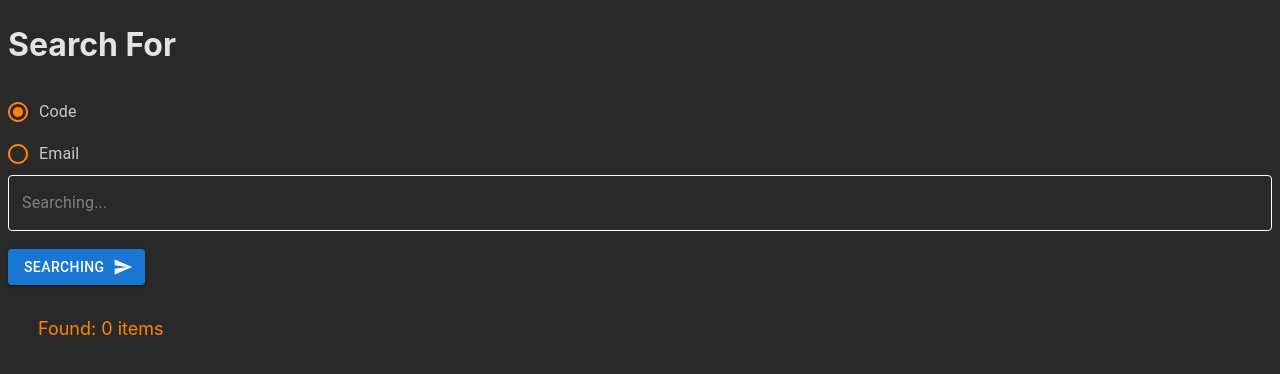
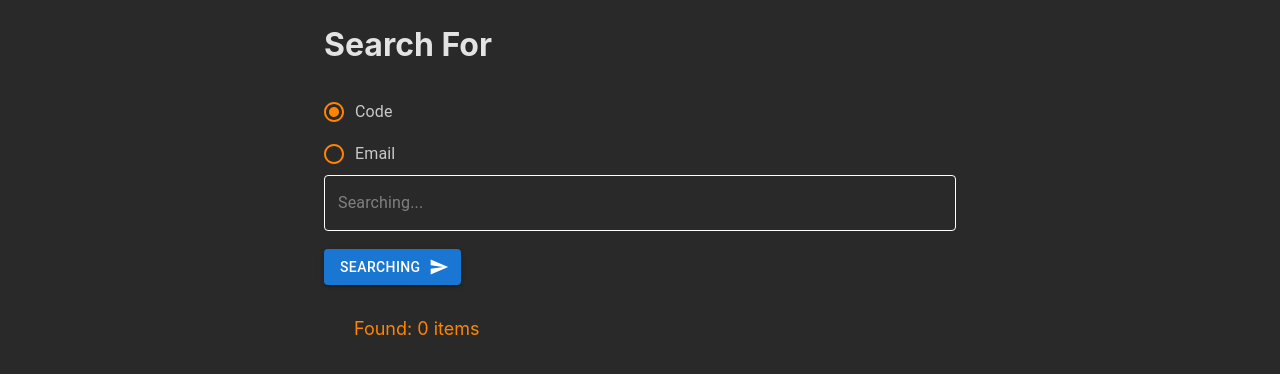
Before and after one commit to RarceD/MyBookerFrontend, a React (Vite) app: page /admin in a window 1280 px wide. Shown: the top 374 px of the page. Built offline with nearby package versions, Linux system fonts and the light colour scheme.

Commit message:
Create responsive unified handler

```diff
--- a/src/App.tsx
+++ b/src/App.tsx
@@ -5,9 +5,8 @@ import Footer from './components/Footer'
 import HeaderRaad from './components/HeaderRaad'
 import NoConnection from './pages/NoConnection'
 import { convertNumberToType, PageType, PageTypeNumber } from './interfaces/pages'
-import { responsiveCtr } from './util/responsiveService';
 import { APP_NAME } from './api/request'
-import { SendStatsInfo } from './api/actions'
+import ResponsiveHandler from './components/ResponsiveHandler'
 
 const Comunity = lazy(() => import('./pages/Comunity'));
 const Courts = lazy(() => import('./pages/Courts'));
@@ -116,12 +115,14 @@ function AppBase() {
   return (
     <>
       <HeaderRaad />
-      <div className="App" style={responsiveCtr.IsMobileDevice() ? {} : { paddingLeft: "25%", paddingRight: "25%" }}>
-        {page === "comunity" && <Comunity />}
-        {page === "courts" && <Courts />}
-        {page === "normative" && <Normative />}
-        {page === "profile" && <Profile />}
-      </div>
+      <ResponsiveHandler
+        component={() => <>
+          {page === "comunity" && <Comunity />}
+          {page === "courts" && <Courts />}
+          {page === "normative" && <Normative />}
+          {page === "profile" && <Profile />}
+        </>}
+      />
       < Footer
         pageToShow={page}
         setPageToShow={(t: PageTypeNumber): void => setPage(convertNumberToType(t))} />
--- /dev/null
+++ b/src/components/ResponsiveHandler.tsx
@@ -0,0 +1,12 @@
+import { responsiveCtr } from "../util/responsiveService";
+
+ const ResponsiveHandler = (props: {component: () => JSX.Element}) => {
+    const {component} = props;
+    return (
+        <div className="App" style={responsiveCtr.IsMobileDevice() ? {} : { paddingLeft: "25%", paddingRight: "25%" }}>
+            {component()}
+        </div>
+    )
+}
+
+export default ResponsiveHandler;
--- a/src/pages/Admin.tsx
+++ b/src/pages/Admin.tsx
@@ -6,6 +6,7 @@ import { AdminInfo, ItemCategory } from "../interfaces/AdminInfo";
 import { GetAdminMatchItCode, GetAdminMatchItEmail } from "../api/request";
 import SendIcon from '@mui/icons-material/Send';
 import { useNavigate } from 'react-router-dom';
+import ResponsiveHandler from "../components/ResponsiveHandler";
 
 const Admin = () => {
     const [itemToSearch, setItemToSearch] = useState<string>('');
@@ -26,6 +27,8 @@ const Admin = () => {
     }
 
     return (
+        <ResponsiveHandler
+            component={() =>
                 <>
                     <h1>Search For</h1>
 
@@ -56,6 +59,8 @@ const Admin = () => {
                         )}
                     </List>
                 </>
+            }
+        />
     )
 }
 
--- a/src/pages/Stats.tsx
+++ b/src/pages/Stats.tsx
@@ -4,6 +4,7 @@ import { StatsInfo } from "../interfaces/StatsDto";
 import LineChartAdmin from "../components/admin/LineChartAdmin";
 import LineChartHours from "../components/admin/LineChartHours";
 import { useNavigate } from "react-router-dom";
+import ResponsiveHandler from "../components/ResponsiveHandler";
 
 const Stats = () => {
     const [statsData, setStatsData] = useState<StatsInfo[]>([]);
@@ -46,16 +47,15 @@ const Stats = () => {
     }, []);
 
     return (
-        <>
-            <h2>Logins sort by day:</h2>
-            <LineChartAdmin data={statsData} />
-            <h2>Logins sort by hour:</h2>
-            <LineChartHours data={statsHours} />
-        </>
+        <ResponsiveHandler
+            component={() => <>
+                <h2>Logins sort by day:</h2>
+                <LineChartAdmin data={statsData} />
+                <h2>Logins sort by hour:</h2>
+                <LineChartHours data={statsHours} />
+            </>
+            }
+        />
     )
 }
-
 export default Stats;
-function callback(output: StatsInfo[]): void {
-    throw new Error("Function not implemented.");
-}
```
Lines whose indentation alone changed are shown as unchanged.
